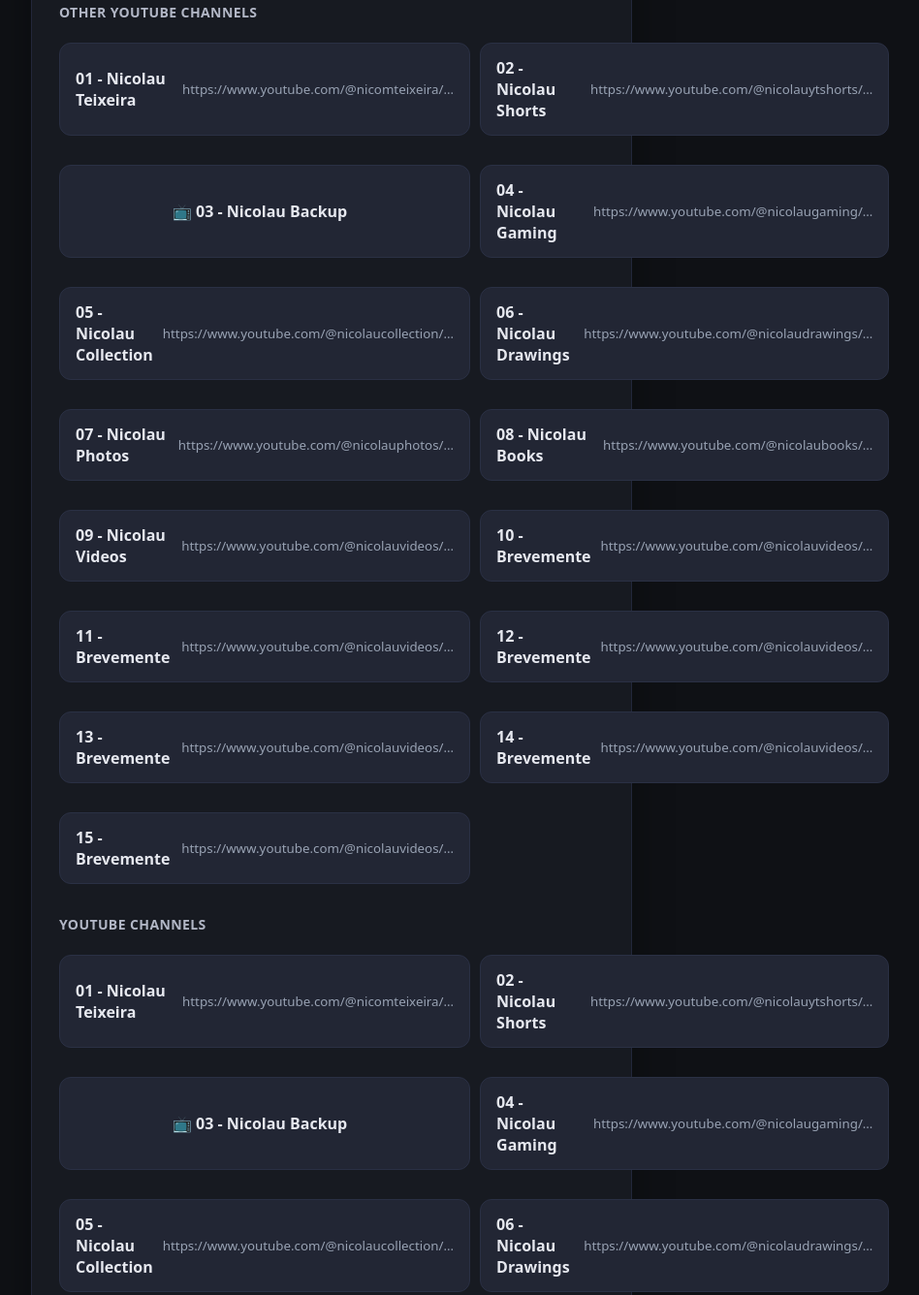
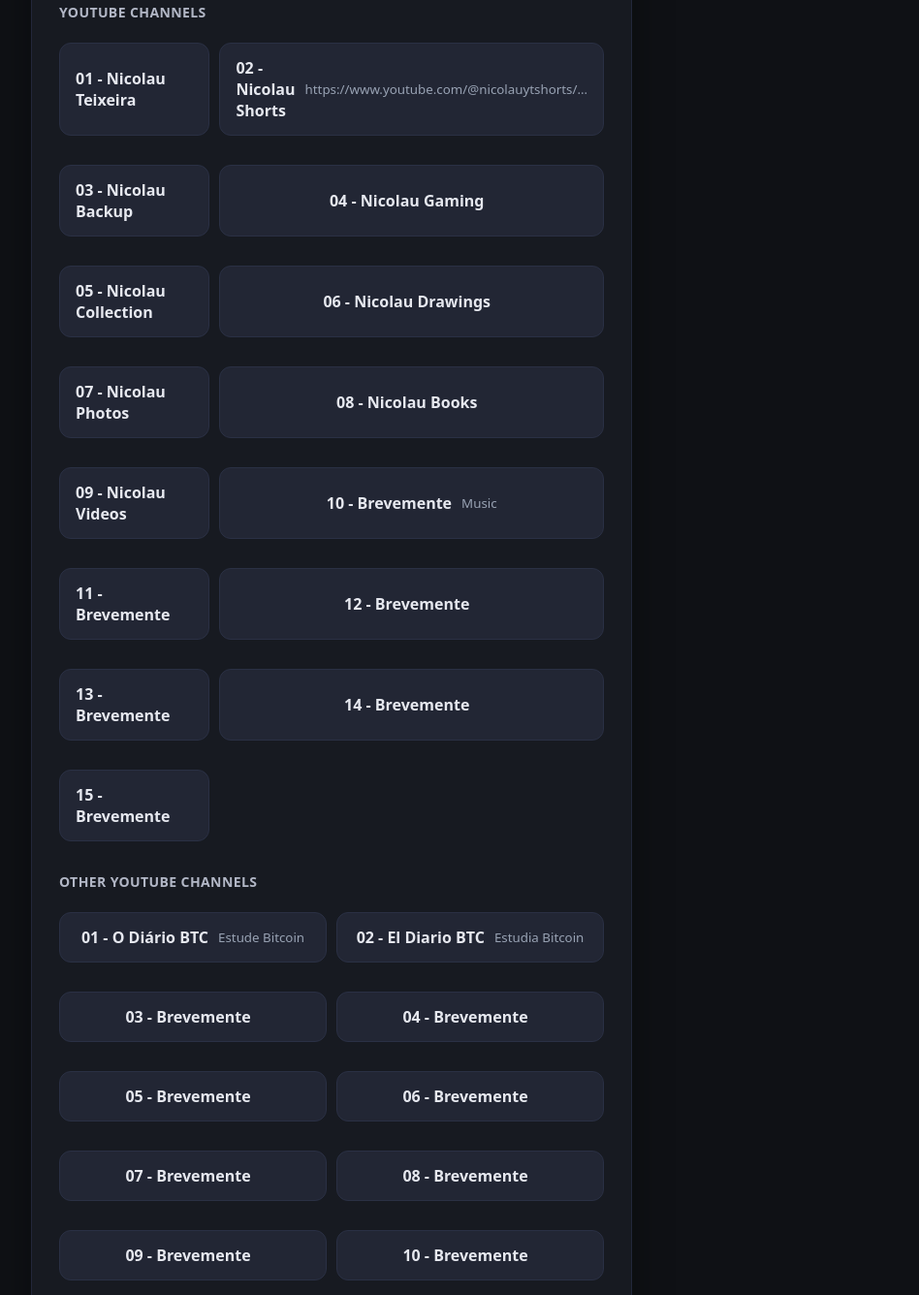
Before and after one commit to nicomteixeira/My-links, a plain HTML site: page index.html in a window 1280 px wide. Shown: the part 160-1496 px from the top of the page at 97% size, without its empty margins (298-1246 px from the left). Drawn offline with Linux system fonts and the light colour scheme.

Commit message:
Update index.html

```diff
--- a/index.html
+++ b/index.html
@@ -65,61 +65,61 @@
       <!-- Coloque uma foto 1:1 no repositório como profile.jpg (ou troque o src para uma URL) -->
       <img class="avatar" src="https://avatars.githubusercontent.com/u/9919?s=200" alt="Foto de perfil">
       <div>
-        <h1>Nicolau Teixeira <span class="tag">Marketing Digital</span></h1>
+        <h1>Nicolau Teixeira <span class="tag">Digital Marketing & Content Creation.</span></h1>
         <p class="bio">Official links, social networks and recommendations.</p>
       </div>
     </div>
+
+    <!-- YOUTUBE CHANNELS -->
+    <section class="section">
+      <h2>YouTube Channels</h2>
+      <div class="grid">
+        <a class="btn" href="https://www.youtube.com/@nicomteixeira" target="_blank" rel="noopener">
+          01 - Nicolau Teixeira <small></small>
+        </a>
+        <a class="btn" href="https://www.youtube.com/@nicolauytshorts" target="_blank" rel="noopener">
+          02 - Nicolau Shorts <small>https://www.youtube.com/@nicolauytshorts/…</small>
+        </a>
+        <a class="btn" href="https://www.youtube.com/@nicolaubackup" target="_blank" rel="noopener">03 - Nicolau Backup <small></small></a>
+        <a class="btn" href="https://www.youtube.com/@nicolaugaming" target="_blank" rel="noopener">04 - Nicolau Gaming <small></small></a>
+        <a class="btn" href="https://www.youtube.com/@nicolaucollection" target="_blank" rel="noopener">05 - Nicolau Collection <small></small></a>
+        <a class="btn" href="https://www.youtube.com/@nicolaudrawings" target="_blank" rel="noopener">06 - Nicolau Drawings <small></small></a>
+        <a class="btn" href="https://www.youtube.com/@nicolauphotos" target="_blank" rel="noopener">07 - Nicolau Photos <small></small></a>
+        <a class="btn" href="https://www.youtube.com/@nicolaubooks" target="_blank" rel="noopener">08 - Nicolau Books <small></small></a>
+        <a class="btn" href="https://www.youtube.com/@nicolauvideos" target="_blank" rel="noopener">09 - Nicolau Videos <small></small></a>
+        <a class="btn" href="#" target="_blank" rel="noopener">10 - Brevemente <small>Music</small></a>
+        <a class="btn" href="#" target="_blank" rel="noopener">11 - Brevemente <small></small></a>
+        <a class="btn" href="#" target="_blank" rel="noopener">12 - Brevemente <small></small></a>
+        <a class="btn" href="#" target="_blank" rel="noopener">13 - Brevemente <small></small></a>
+        <a class="btn" href="#" target="_blank" rel="noopener">14 - Brevemente <small></small></a>
+        <a class="btn" href="#" target="_blank" rel="noopener">15 - Brevemente <small></small></a>
+
+        </div>
+    </section>
 
     <!-- OTHER YOUTUBE CHANNELS -->
     <section class="section">
       <h2>Other YouTube Channels</h2>
       <div class="grid">
-        <a class="btn" href="#" target="_blank" rel="noopener">
-          01 - Nicolau Teixeira <small>https://www.youtube.com/@nicomteixeira/…</small>
+        <a class="btn" href="https://www.youtube.com/@odiariobtc" target="_blank" rel="noopener">
+          01 - O Diário BTC <small>Estude Bitcoin</small>
         </a>
-        <a class="btn" href="#" target="_blank" rel="noopener">
-          02 - Nicolau Shorts <small>https://www.youtube.com/@nicolauytshorts/…</small>
+        <a class="btn" href="https://www.youtube.com/@eldiariobtc" target="_blank" rel="noopener">
+          02 - El Diario BTC <small>Estudia Bitcoin</small>
         </a>
-        <a class="btn" href="https://www.youtube.com/@nicolaubackup/…" target="_blank" rel="noopener">📺 03 - Nicolau Backup <small></small></a>
-        <a class="btn" href="#" target="_blank" rel="noopener">04 - Nicolau Gaming <small>https://www.youtube.com/@nicolaugaming/…</small></a>
-        <a class="btn" href="#" target="_blank" rel="noopener">05 - Nicolau Collection <small>https://www.youtube.com/@nicolaucollection/…</small></a>
-        <a class="btn" href="#" target="_blank" rel="noopener">06 - Nicolau Drawings <small>https://www.youtube.com/@nicolaudrawings/…</small></a>
-        <a class="btn" href="#" target="_blank" rel="noopener">07 - Nicolau Photos <small>https://www.youtube.com/@nicolauphotos/…</small></a>
-        <a class="btn" href="#" target="_blank" rel="noopener">08 - Nicolau Books <small>https://www.youtube.com/@nicolaubooks/…</small></a>
-        <a class="btn" href="#" target="_blank" rel="noopener">09 - Nicolau Videos <small>https://www.youtube.com/@nicolauvideos/…</small></a>
-        <a class="btn" href="#" target="_blank" rel="noopener">10 - Brevemente <small>https://www.youtube.com/@nicolauvideos/…</small></a>
-        <a class="btn" href="#" target="_blank" rel="noopener">11 - Brevemente <small>https://www.youtube.com/@nicolauvideos/…</small></a>
-        <a class="btn" href="#" target="_blank" rel="noopener">12 - Brevemente <small>https://www.youtube.com/@nicolauvideos/…</small></a>
-        <a class="btn" href="#" target="_blank" rel="noopener">13 - Brevemente <small>https://www.youtube.com/@nicolauvideos/…</small></a>
-        <a class="btn" href="#" target="_blank" rel="noopener">14 - Brevemente <small>https://www.youtube.com/@nicolauvideos/…</small></a>
-        <a class="btn" href="#" target="_blank" rel="noopener">15 - Brevemente <small>https://www.youtube.com/@nicolauvideos/…</small></a>
-
-        </div>
-    </section>
-
-    <!-- OTHER LINKS -->
-    <section class="section">
-      <h2>YouTube Channels</h2>
-      <div class="grid">
-        <a class="btn" href="#" target="_blank" rel="noopener">
-          01 - Nicolau Teixeira <small>https://www.youtube.com/@nicomteixeira/…</small>
-        </a>
-        <a class="btn" href="#" target="_blank" rel="noopener">
-          02 - Nicolau Shorts <small>https://www.youtube.com/@nicolauytshorts/…</small>
-        </a>
-        <a class="btn" href="https://www.youtube.com/@nicolaubackup/…" target="_blank" rel="noopener">📺 03 - Nicolau Backup <small></small></a>
-        <a class="btn" href="#" target="_blank" rel="noopener">04 - Nicolau Gaming <small>https://www.youtube.com/@nicolaugaming/…</small></a>
-        <a class="btn" href="#" target="_blank" rel="noopener">05 - Nicolau Collection <small>https://www.youtube.com/@nicolaucollection/…</small></a>
-        <a class="btn" href="#" target="_blank" rel="noopener">06 - Nicolau Drawings <small>https://www.youtube.com/@nicolaudrawings/…</small></a>
-        <a class="btn" href="#" target="_blank" rel="noopener">07 - Nicolau Photos <small>https://www.youtube.com/@nicolauphotos/…</small></a>
-        <a class="btn" href="#" target="_blank" rel="noopener">08 - Nicolau Books <small>https://www.youtube.com/@nicolaubooks/…</small></a>
-        <a class="btn" href="#" target="_blank" rel="noopener">09 - Nicolau Videos <small>https://www.youtube.com/@nicolauvideos/…</small></a>
-        <a class="btn" href="#" target="_blank" rel="noopener">10 - Brevemente <small>https://www.youtube.com/@nicolauvideos/…</small></a>
-        <a class="btn" href="#" target="_blank" rel="noopener">11 - Brevemente <small>https://www.youtube.com/@nicolauvideos/…</small></a>
-        <a class="btn" href="#" target="_blank" rel="noopener">12 - Brevemente <small>https://www.youtube.com/@nicolauvideos/…</small></a>
-        <a class="btn" href="#" target="_blank" rel="noopener">13 - Brevemente <small>https://www.youtube.com/@nicolauvideos/…</small></a>
-        <a class="btn" href="#" target="_blank" rel="noopener">14 - Brevemente <small>https://www.youtube.com/@nicolauvideos/…</small></a>
-        <a class="btn" href="#" target="_blank" rel="noopener">15 - Brevemente <small>https://www.youtube.com/@nicolauvideos/…</small></a>
+        <a class="btn" href="#" target="_blank" rel="noopener">03 - Brevemente <small></small></a>
+        <a class="btn" href="#" target="_blank" rel="noopener">04 - Brevemente <small></small></a>
+        <a class="btn" href="#" target="_blank" rel="noopener">05 - Brevemente <small></small></a>
+        <a class="btn" href="#" target="_blank" rel="noopener">06 - Brevemente <small></small></a>
+        <a class="btn" href="#" target="_blank" rel="noopener">07 - Brevemente <small></small></a>
+        <a class="btn" href="#" target="_blank" rel="noopener">08 - Brevemente <small></small></a>
+        <a class="btn" href="#" target="_blank" rel="noopener">09 - Brevemente <small></small></a>
+        <a class="btn" href="#" target="_blank" rel="noopener">10 - Brevemente <small></small></a>
+        <a class="btn" href="#" target="_blank" rel="noopener">11 - Brevemente <small></small></a>
+        <a class="btn" href="#" target="_blank" rel="noopener">12 - Brevemente <small></small></a>
+        <a class="btn" href="#" target="_blank" rel="noopener">13 - Brevemente <small></small></a>
+        <a class="btn" href="#" target="_blank" rel="noopener">14 - Brevemente <small></small></a>
+        <a class="btn" href="#" target="_blank" rel="noopener">15 - Brevemente <small></small></a>
 
       </div>
     </section>
```
